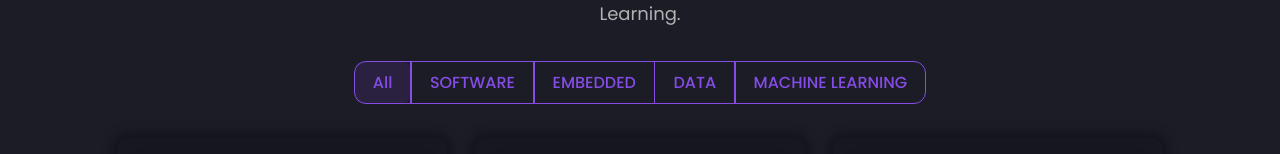
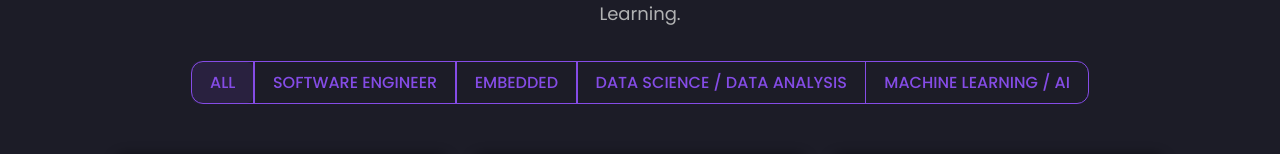
Before and after one commit to jayasuryagunasekharan/react-portfolio, a React (Create React App) app: page / in a window 1280 px wide. Shown: the part 4637-4791 px from the top of the page. Built offline with nearby package versions, Linux system fonts and the light colour scheme.

Commit message:
Make projects section scrollable and improve Load More button visibility

```diff
--- a/src/components/Projects/ProjectsStyle.js
+++ b/src/components/Projects/ProjectsStyle.js
@@ -89,16 +89,43 @@ export const CardContainer = styled.div`
     display: flex;
     justify-content: center;
     align-items: center;
+    flex-wrap: wrap;
     gap: 28px;
-    flex-wrap: wrap;
-    // display: grid;
-    // grid-template-columns: repeat(3, 1fr);
-    // grid-gap: 32px;
-    // grid-auto-rows: minmax(100px, auto);
-    // @media (max-width: 960px) {
-    //     grid-template-columns: repeat(2, 1fr);
-    // }
-    // @media (max-width: 640px) {
-    //     grid-template-columns: repeat(1, 1fr);
-    // }
+    max-height: 1000px;
+    overflow-y: auto;
+    padding: 20px;
+    &::-webkit-scrollbar {
+        width: 8px;
+    }
+    &::-webkit-scrollbar-track {
+        background: #f1f1f1;
+    }
+    &::-webkit-scrollbar-thumb {
+        background: #888;
+        border-radius: 4px;
+    }
+    &::-webkit-scrollbar-thumb:hover {
+        background: #555;
+    }
 `;
+
+export const LoadMoreButton = styled.button`
+  display: block;
+  width: 200px;
+  height: 50px;
+  margin: 32px auto 0;
+  background-color: #854CE6;
+  color: #fff;
+  font-size: 16px;
+  font-weight: 600;
+  border: none;
+  border-radius: 25px;
+  cursor: pointer;
+  transition: all 0.3s ease;
+
+  &:hover {
+    background-color: #7140c5;
+    transform: translateY(-3px);
+    box-shadow: 0 4px 8px rgba(0, 0, 0, 0.2);
+  }
+`;
--- a/src/components/Projects/index.js
+++ b/src/components/Projects/index.js
@@ -1,10 +1,19 @@
 import React, { useState } from 'react';
-import { Container, Wrapper, Title, Desc, CardContainer, ToggleButtonGroup, ToggleButton, Divider } from './ProjectsStyle';
+import { Container, Wrapper, Title, Desc, CardContainer, ToggleButtonGroup, ToggleButton, Divider, LoadMoreButton } from './ProjectsStyle';
 import ProjectCard from '../Cards/ProjectCards';
 import { projects } from '../../data/constants';
 
 const Projects = ({ openModal, setOpenModal }) => {
   const [toggle, setToggle] = useState('all');
+  const [visibleProjects, setVisibleProjects] = useState(9);
+
+  const loadMore = () => {
+    setVisibleProjects(prev => prev + 9);
+  };
+
+  const filteredProjects = toggle === 'all'
+    ? projects
+    : projects.filter((item) => item.category === toggle);
 
   return (
     <Container id="projects">
@@ -13,47 +22,22 @@ const Projects = ({ openModal, setOpenModal }) => {
         <Desc>
           Here are some of my projects spanning across domains such as Software Engineering, Data Science, Data Mining, and Machine Learning.
         </Desc>
-        <ToggleButtonGroup >
-          {toggle === 'all' ?
-            <ToggleButton active value="all" onClick={() => setToggle('all')}>All</ToggleButton>
-            :
-            <ToggleButton value="all" onClick={() => setToggle('all')}>All</ToggleButton>
-          }
-          <Divider />
-          {toggle === 'Software Engineer' ?
-            <ToggleButton active value="Software Engineer" onClick={() => setToggle('Software Engineer')}>SOFTWARE</ToggleButton>
-            :
-            <ToggleButton value="Software Engineer" onClick={() => setToggle('Software Engineer')}>SOFTWARE</ToggleButton>
-          }
-          <Divider />
-          {toggle === 'Embedded' ?
-            <ToggleButton active value="Embedded" onClick={() => setToggle('Embedded')}>EMBEDDED</ToggleButton>
-            :
-            <ToggleButton value="Embedded" onClick={() => setToggle('Embedded')}>EMBEDDED</ToggleButton>
-          }
-          <Divider />
-          {toggle === 'Data Science / Data Analysis' ?
-            <ToggleButton active value="Data Science / Data Analysis" onClick={() => setToggle('Data Science / Data Analysis')}>DATA</ToggleButton>
-            :
-            <ToggleButton value="Data Science / Data Analysis" onClick={() => setToggle('Data Science / Data Analysis')}>DATA</ToggleButton>
-          }
-          <Divider />
-          {toggle === 'machine learning' ?
-            <ToggleButton active value="machine learning" onClick={() => setToggle('Machine Learning / AI')}>MACHINE LEARNING</ToggleButton>
-            :
-            <ToggleButton value="machine learning" onClick={() => setToggle('Machine Learning / AI')}>MACHINE LEARNING</ToggleButton>
-          }
+        <ToggleButtonGroup>
+          {['all', 'Software Engineer', 'Embedded', 'Data Science / Data Analysis', 'Machine Learning / AI'].map((category) => (
+            <React.Fragment key={category}>
+              <ToggleButton
+                active={toggle === category}
+                value={category}
+                onClick={() => setToggle(category)}
+              >
+                {category.toUpperCase()}
+              </ToggleButton>
+              {category !== 'Machine Learning / AI' && <Divider />}
+            </React.Fragment>
+          ))}
         </ToggleButtonGroup>
         <CardContainer>
-          {toggle === 'all' && projects.map((project) => (
-            <ProjectCard
-              key={project.id}
-              project={project}
-              openModal={openModal}
-              setOpenModal={setOpenModal}
-            />
-          ))}
-          {projects.filter((item) => item.category === toggle).map((project) => (
+          {filteredProjects.slice(0, visibleProjects).map((project) => (
             <ProjectCard
               key={project.id}
               project={project}
@@ -62,6 +46,9 @@ const Projects = ({ openModal, setOpenModal }) => {
             />
           ))}
         </CardContainer>
+        {visibleProjects < filteredProjects.length && (
+          <LoadMoreButton onClick={loadMore}>Load More</LoadMoreButton>
+        )}
       </Wrapper>
     </Container>
   );
--- a/src/data/constants.js
+++ b/src/data/constants.js
@@ -417,7 +417,7 @@ export const Bio = {
         image:"https://blog.ongig.com/wp-content/uploads/2020/09/People-and-diversity-Underrepresented-Groups-1024x576.jpg",
         tags: ["ReactJS", "SQL", "JavaScript", "Node.js"],
       category: "Software Engineer",
-      github: "https://github.com/jayasuryagunasekharan?tab=repositories",  // Add GitHub link if available
+      github: "https://job-board-liart-six.vercel.app/",  // Add GitHub link if available
       webapp: "https://jxg0437.uta.cloud/",  // Add web app link if available
     },
     {
```
